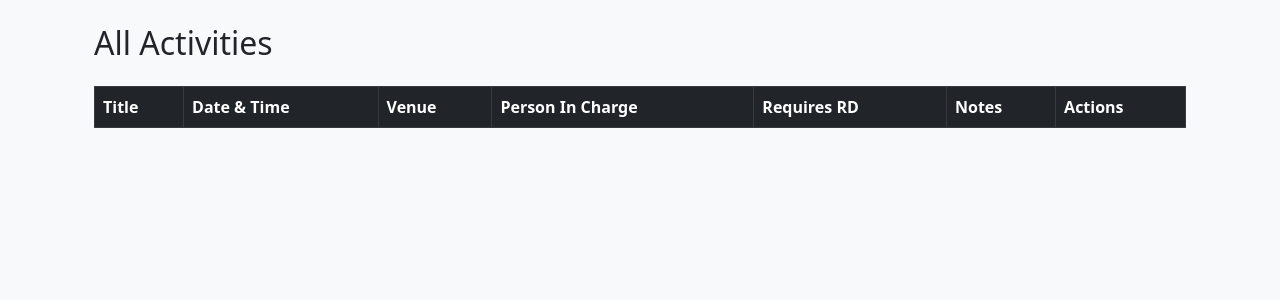
After one commit to JasDesierto/LGCDD-Calendar, a Flask app: page /activities in a window 1280 px wide. The commit adds this page. Shown: the top 300 px of the page. Run offline with Flask 3, Linux system fonts and the light colour scheme; lists and menus that the app fills with data are empty.

Commit message:
Completed core CRUD features: add, edit, delete, view activities with Bootstrap layout

```diff
--- a/app/models.py
+++ b/app/models.py
@@ -1,12 +1,13 @@
 from . import db
+from datetime import date, time
 
 
 class Activity(db.Model):
     id = db.Column(db.Integer, primary_key=True)
     title = db.Column(db.String(100), nullable=False)
     venue = db.Column(db.String(100), nullable=False)
-    date = db.Column(db.String(100), nullable=False)
-    time = db.Column(db.String(100), nullable=False)
+    date = db.Column(db.Date, nullable=False)
+    time = db.Column(db.Time, nullable=False)
     person_in_charge = db.Column(db.String(100), nullable=False)
     mode = db.Column(db.String(100), nullable=False)
     remarks = db.Column(db.String(100), nullable=False)
--- a/app/routes.py
+++ b/app/routes.py
@@ -1,6 +1,7 @@
 from flask import Blueprint, render_template, request, redirect, url_for
 from .models import Activity
 from . import db
+from datetime import datetime
 
 main = Blueprint("main", __name__)
 
@@ -15,8 +16,8 @@ def add_activity():
     if request.method == "POST":
         title = request.form.get("title")
         venue = request.form.get("venue")
-        date = request.form.get("date")
-        time = request.form.get("time")
+        date = datetime.strptime(request.form.get("date"), "%Y-%m-%d").date()
+        time = datetime.strptime(request.form.get("time"), "%H:%M").time()
         person_in_charge = request.form.get("person_in_charge")
         mode = request.form.get("mode")
         remarks = request.form.get("remarks")
@@ -39,3 +40,41 @@ def add_activity():
         return redirect(url_for("main.home"))
 
     return render_template("add.html")
+
+
+@main.route("/activities")
+def activities():
+    activities = Activity.query.all()
+    return render_template("activities.html", activities=activities)
+
+
+@main.route("/edit/<int:activity_id>", methods=["GET", "POST"])
+def edit_activity(activity_id):
+    activity = Activity.query.get_or_404(activity_id)
+
+    if request.method == "POST":
+        activity.title = request.form.get("title")
+        activity.venue = request.form.get("venue")
+        activity.date = datetime.strptime(request.form.get("date"), "%Y-%m-%d").date()
+        activity.time = datetime.strptime(request.form.get("time"), "%H:%M").time()
+        activity.person_in_charge = request.form.get("person_in_charge")
+        activity.mode = request.form.get("mode")
+        activity.remarks = request.form.get("remarks")
+        activity.requires_rd = (
+            True if request.form.get("requires_rd") == "on" else False
+        )
+
+        db.session.commit()
+
+        return redirect(url_for("main.activities"))
+
+    return render_template("edit.html", activity=activity)
+
+
+@main.route("/delete/<int:activity_id>", methods=["POST"])
+def delete_activity(activity_id):
+    print("Method:", request.method)
+    activity = Activity.query.get_or_404(activity_id)
+    db.session.delete(activity)
+    db.session.commit()
+    return redirect(url_for("main.activities"))
--- /dev/null
+++ b/app/templates/activities.html
@@ -0,0 +1,47 @@
+{% extends "base.html" %} {% block content %}
+<div class="container mt-4">
+  <h2 class="mb-4">All Activities</h2>
+  <table class="table table-bordered table-striped">
+    <thead class="table-dark">
+      <tr>
+        <th>Title</th>
+        <th>Date & Time</th>
+        <th>Venue</th>
+        <th>Person In Charge</th>
+        <th>Requires RD</th>
+        <th>Notes</th>
+        <th>Actions</th>
+      </tr>
+    </thead>
+    <tbody>
+      {% for activity in activities %}
+      <tr>
+        <td>{{ activity.title }}</td>
+        <td>
+          {{ activity.date.strftime("%B %d, %Y") }} {{
+          activity.time.strftime("%I:%M %p") }}
+        </td>
+        <td>{{activity.venue}}</td>
+        <td>{{activity.person_in_charge}}</td>
+        <td>{{'Yes' if activity.requires_rd else 'No' }}</td>
+        <td>{{activity.remarks}}</td>
+        <td>
+          <a
+            href="{{ url_for('main.edit_activity', activity_id=activity.id) }}"
+            class="btn btn-primary"
+            >Edit</a
+          >
+          <form
+            action="{{ url_for('main.delete_activity', activity_id=activity.id) }}"
+            method="POST"
+            style="display: inline"
+          >
+            <button type="submit" class="btn btn-danger btn-sm">Delete</button>
+          </form>
+        </td>
+      </tr>
+      {% endfor %}
+    </tbody>
+  </table>
+</div>
+{% endblock %}
--- a/app/templates/index.html
+++ b/app/templates/index.html
@@ -5,6 +5,7 @@
     This is your home page. Please click below to start adding activities.
   </p>
   <a href="/add" class="btn btn-primary">Add Activity</a>
+  <a href="/activities" class="btn btn-primary">View Activities</a>
 </div>
 
 {% endblock %}
```
Also changed, not shown: app/templates/edit.html (added, +51 -0 lines), instance/db.sqlite.
